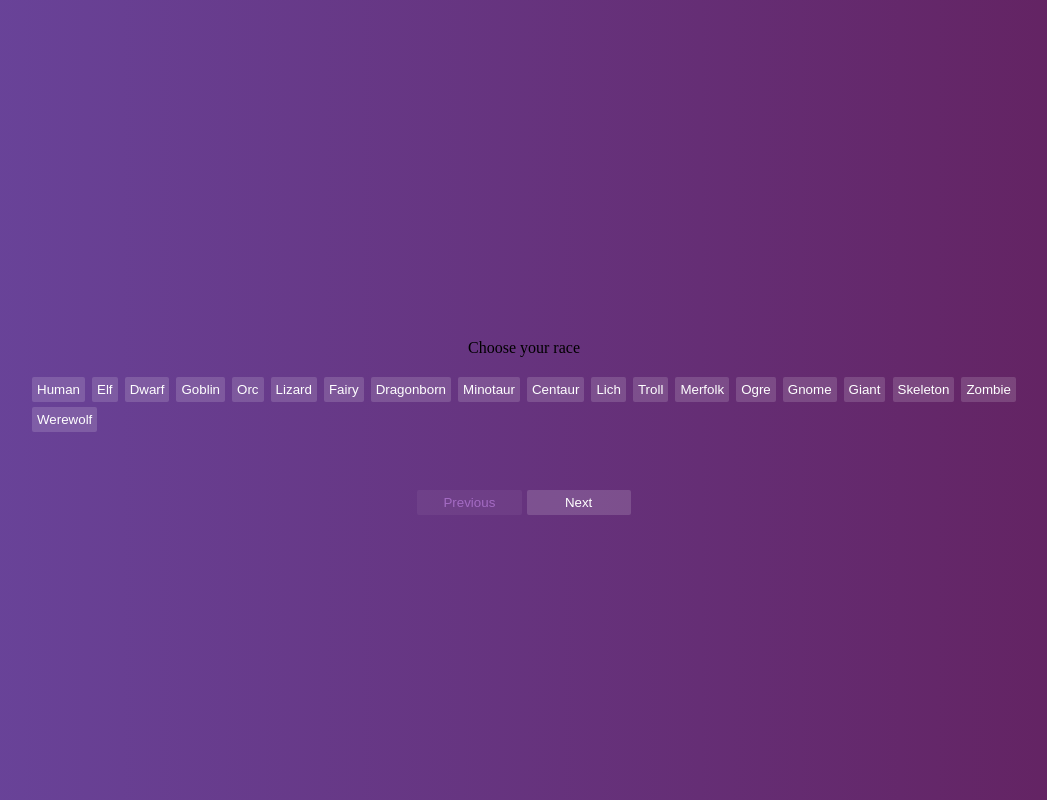
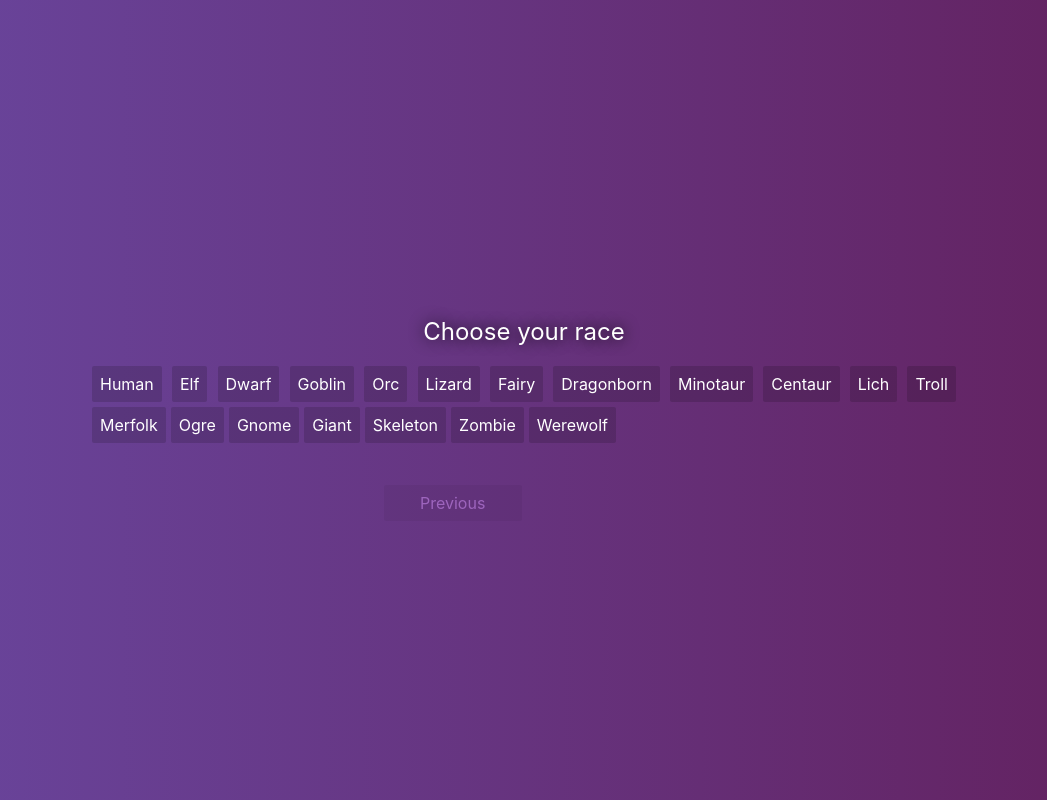
Before and after one commit to KaianGuedes/character-sheet-maker, a SvelteKit app: page / in a window 1280 px wide. Shown: the whole page, without its empty margins (116-1163 px from the left). Built offline with nearby package versions, Linux system fonts and the light colour scheme.

Commit message:
feat: testing new transition effect
This commit requires further work to modularize, clean up, and refactor the code.
The current implementation is a test for a new transition effect that needs to be improved for better maintainability and readability.

```diff
--- a/src/lib/sheet/Step.ts
+++ b/src/lib/sheet/Step.ts
@@ -17,9 +17,9 @@ export class Step {
         this.selectedOptionIndex = index;
     }
 
-    getSelectedOption(): Option | undefined {
+    getSelectedOption(): number | undefined {
         if (this.selectedOptionIndex === undefined) return undefined;
-        return this.options[this.selectedOptionIndex];
+        return this.selectedOptionIndex;
     }
 
     haveSelectedOption(): boolean {
--- a/src/routes/wizard.svelte
+++ b/src/routes/wizard.svelte
@@ -1,35 +1,51 @@
 <script lang="ts">
     import { Sheet, Step } from '$lib/sheet'
     import { onMount, tick } from 'svelte';
+    import { blur } from 'svelte/transition';
 
     let { sheet }: { sheet: Sheet } = $props();
 
+    // Step & Option stuff
+        // Step
     let currentIndex: number = $state(0);
     let currentStep: Step = $derived(sheet.getStep(currentIndex));
+
+    let buttonOpacityReady: boolean = $state(false);
+
+        // Option
+    let selectedOption: number | undefined = $state(undefined);
+    $effect(() => {
+        if (selectedOption === undefined) return;
+        currentStep.setSelectedOption(selectedOption);
+    })
+
+    // Reveal options stuff
     let currentTimeoutId: NodeJS.Timeout;
     let maxVisibleOptionIndex: number = $state(0);
 
     const isFirst = () => (currentIndex === 0);
     const isLast = () => (currentIndex === sheet.getSteps().length - 1);
 
-    onMount(() => {
-        revealOptions()
-    })
-
     const next = () => {
         if (isLast()) return;
         clearTimeout(currentTimeoutId);
+        buttonOpacityReady = false;
         currentIndex++;
         maxVisibleOptionIndex = 0;
         revealOptions()
+        selectedOption = currentStep.getSelectedOption();
+        setTimeout(() => buttonOpacityReady = true, 850);
     }
 
     const previous = () => {
         if (isFirst()) return;
         clearTimeout(currentTimeoutId);
+        buttonOpacityReady = false;
         currentIndex--;
         maxVisibleOptionIndex = 0;
         revealOptions()
+        selectedOption = currentStep.getSelectedOption();
+        setTimeout(() => buttonOpacityReady = true, 850);
     }
 
     function revealOptions() {
@@ -37,18 +53,54 @@
         tick().then(() => currentTimeoutId = setTimeout(() => {
             maxVisibleOptionIndex++;
             revealOptions();
-        }, (250 / currentStep.options.length)));
+        }, (800 / currentStep.options.length)));
     }
+
+    onMount(() => {
+        selectedOption = currentStep.getSelectedOption();
+
+        setTimeout(() => {
+            revealOptions()
+
+            setTimeout(() => buttonOpacityReady = true, 800);
+        }, 1000)
+
+        window.addEventListener("keypress", (event) => {
+            if (event.key.toLowerCase() !== "e") return;
+            checkSheet();
+        })
+    })
+
+    function checkSheet() {
+        const result = {
+            steps: sheet.getSteps().map(step => ({
+                label: step.label,
+                selectedOption: step.getSelectedOption(),
+                options: step.options.map((option, index) => ({
+                    text: option.text,
+                    index: index
+                }))
+            }))
+        };
+        console.log(result);
+    }
+
 </script>
 
-<div class="step-window">
+{#key currentStep}
+    <div class="step-window" transition:blur>
             <div class="content">
                 <p class="label">{currentStep.label}</p>
                 <div class="options">
                     {#each currentStep.options as option, index (option.uuid)}
                         <button
-                        class="option"
+                                class="option {index}"
                                 style:opacity={index < maxVisibleOptionIndex ? "1" : "0"}
+                                style:background-color={selectedOption === index ? "rgba(0, 0, 0, 0.5)" : ""}
+                                onclick={() => {
+                                    if (selectedOption === index) { selectedOption = undefined; return; }
+                                    selectedOption = index
+                                }}
                         >
                             {option.getText()}
                         </button>
@@ -56,17 +108,32 @@
                 </div>
             </div>
             <div class="buttons">
-        <button disabled={isFirst()} onclick={previous}>
+                <button
+                        disabled={isFirst()}
+                        onclick={previous}
+                        style:opacity={ buttonOpacityReady && (currentIndex > 0 || isFirst()) ? "1" : "0" }>
                     Previous
                 </button>
-        <button disabled={isLast()} onclick={next}>
+                <button
+                        disabled={isLast()}
+                        class:unclickable={selectedOption === undefined}
+                        onclick={next}
+                        style:opacity={ buttonOpacityReady && selectedOption !== undefined ? "1" : "0" }>
                     Next
                 </button>
             </div>
     </div>
+{/key}
 
 <style lang="scss">
+    @keyframes fadeIn {
+        0% { opacity: 0; }
+        100% { opacity: 1 }
+    }
+
     .step-window {
+        font-size: 1.5rem;
+        font-family: -apple-system, BlinkMacSystemFont, "Segoe UI", Roboto, Oxygen, Ubuntu, Cantarell, "Helvetica Neue", Arial, sans-serif;
         display: flex;
         flex-direction: column;
         align-items: center;
@@ -83,20 +150,24 @@
         min-height: 25%;
         max-width: 80%;
         .label {
+            color: white;
+            text-shadow: rgb(0, 0, 0) 0 0 15px;
+            animation: fadeIn ease-in-out 1s;
+            transition: opacity 1s ease;
             margin-top: 20px;
             margin-bottom: 20px;
             text-align: center;
         }
         .options {
             .option {
-                transition: opacity 1s ease;
+                transition: opacity 1s ease, background-color 0.25s ease;
                 flex: none;
             }
             &::after {
                 content: "";
                 flex: auto;
             }
-            margin: 0 20px 20px 20px;
+            margin: 0 5rem 20px 5rem;
             gap: 5px;
             display: flex;
             justify-content: space-between;
@@ -109,28 +180,33 @@
         justify-content: center;
         gap: 5px;
         button {
+            transition: opacity 1s ease;
             min-width: 100%;
         }
     }
 
     button {
+        font-family: -apple-system, BlinkMacSystemFont, "Segoe UI", Roboto, Oxygen, Ubuntu, Cantarell, "Helvetica Neue", Arial, sans-serif;
+        font-size: 1rem;
         border: 0;
-        background-color: rgba(255, 255, 255, 0.15);
+        background-color: rgba(0, 0, 0, 0.15);
         border-radius: 2px;
-        padding: 5px;
+        padding: 8px;
         color: white;
         cursor: pointer;
-
+        transition: background-color 0.25s ease;
         &:disabled {
             color: rgba(217, 152, 255, 0.5);
-            background-color: rgba(255, 255, 255, 0.05);
+            background-color: rgba(0, 0, 0, 0.05);
+        }
+        &.unclickable {
+            pointer-events: none;
         }
         &:hover {
-            background-color: rgba(255, 255, 255, 0.25);
+            background-color: rgba(0, 0, 0, 0.25);
         }
         &:disabled:hover {
-            background-color: rgba(255, 255, 255, 0.05);
-            cursor: not-allowed;
+            background-color: rgba(0, 0, 0, 0.05);
         }
     }
 </style>
```
Lines whose indentation alone changed are shown as unchanged.
